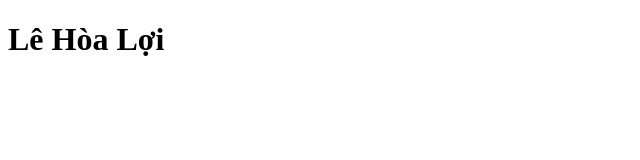
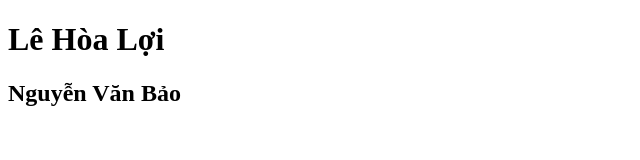
Before and after one commit to loiprotn01vn/demo_github, a plain HTML site: page index.html in a window 1280 px wide. Shown: the whole page, without its empty margins (0-640 px from the left). Drawn offline with Linux system fonts and the light colour scheme.

Commit message:
Update index.html

```diff
--- a/index.html
+++ b/index.html
@@ -10,6 +10,8 @@
 
 <body>
     <h1>Lê Hòa Lợi</h1>
+
+    <h2>Nguyễn Văn Bảo</h2>
 </body>
 
 </html>
```
